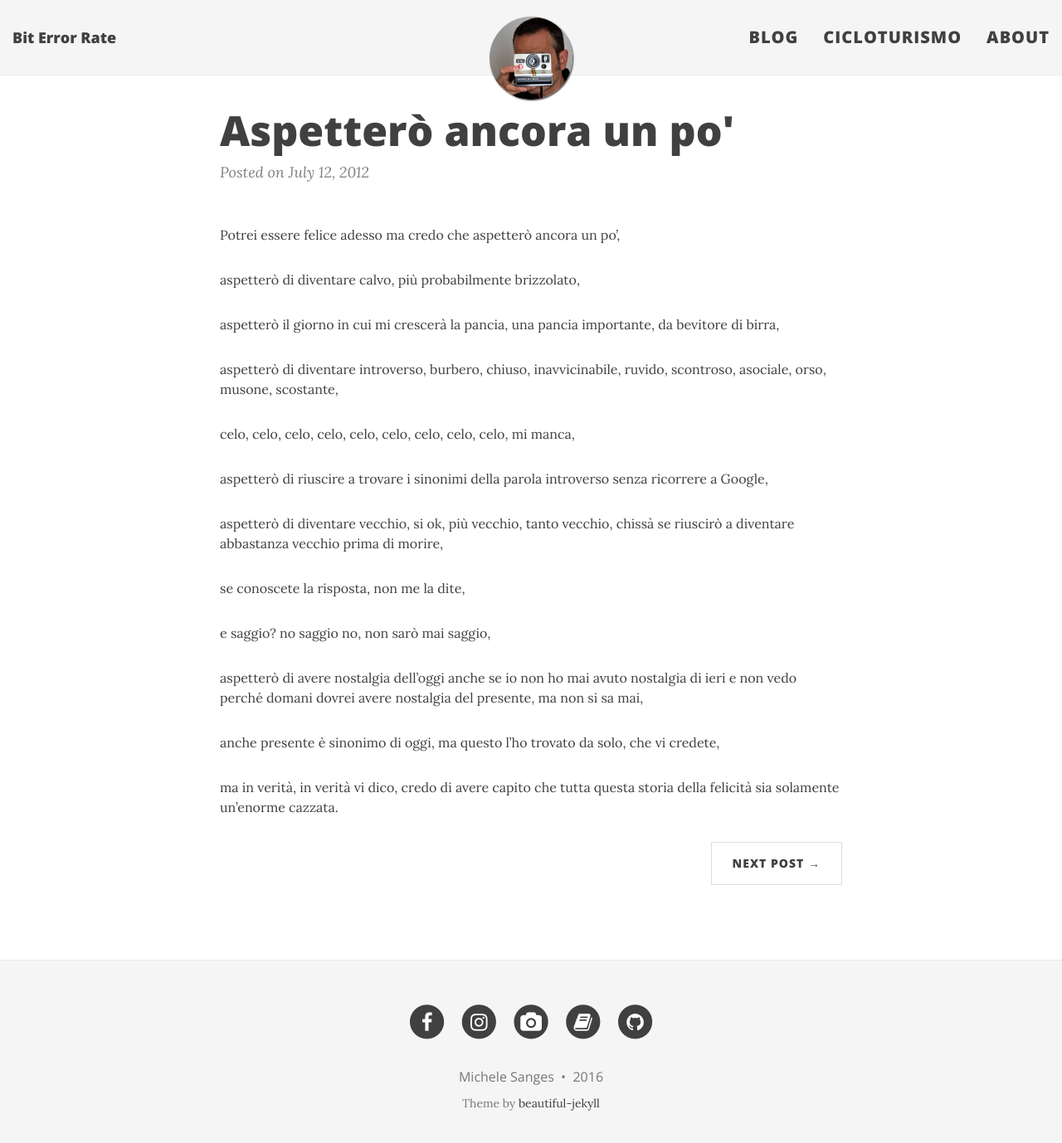
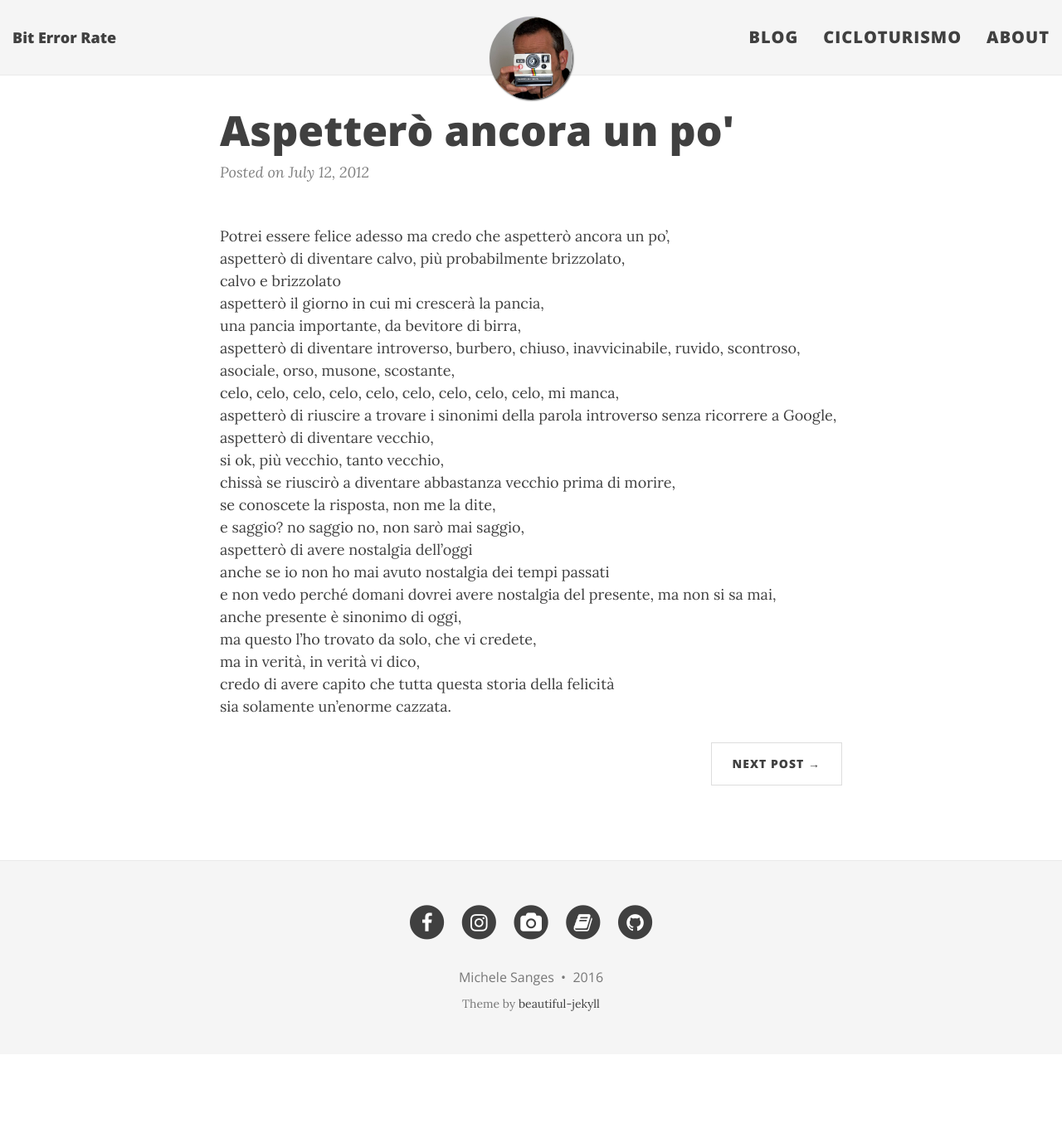
Before and after one commit to michelesanges/michelesanges.github.io, a Jekyll site: the page built from _posts/2012-07-12-aspettero ancora un po.markdown, in a window 1280 px wide and 1391 px high. Shown: the top 1378 px of the window at 83% size. Built offline with Jekyll 4.4.1, drawn with Linux system fonts in a browser that asks for light colours; nearby versions of some CDN libraries.

Commit message:
ancora qualche modifica

```diff
--- a/_posts/2012-07-12-aspettero ancora un po.markdown
+++ b/_posts/2012-07-12-aspettero ancora un po.markdown
@@ -6,25 +6,23 @@ categories: post
 tags: post
 ---
 Potrei essere felice adesso ma credo che aspetterò ancora un po',
-
 aspetterò di diventare calvo, più probabilmente brizzolato,
-
-aspetterò il giorno in cui mi crescerà la pancia, una pancia importante, da bevitore di birra,
-
+calvo e brizzolato
+aspetterò il giorno in cui mi crescerà la pancia,
+una pancia importante, da bevitore di birra,
 aspetterò di diventare introverso, burbero, chiuso, inavvicinabile, ruvido, scontroso, asociale, orso, musone, scostante,
-
 celo, celo, celo, celo, celo, celo, celo, celo, celo, mi manca,
-
 aspetterò di riuscire a trovare i sinonimi della parola introverso senza ricorrere a Google,
-
-aspetterò di diventare vecchio, si ok, più vecchio, tanto vecchio, chissà se riuscirò a diventare abbastanza vecchio prima di morire,
-
+aspetterò di diventare vecchio,
+si ok, più vecchio, tanto vecchio,
+chissà se riuscirò a diventare abbastanza vecchio prima di morire,
 se conoscete la risposta, non me la dite,
-
 e saggio? no saggio no, non sarò mai saggio,
-
-aspetterò di avere nostalgia dell'oggi anche se io non ho mai avuto nostalgia di ieri e non vedo perché domani dovrei avere nostalgia del presente, ma non si sa mai,
-
-anche presente è sinonimo di oggi, ma questo l'ho trovato da solo, che vi credete,
-
-ma in verità, in verità vi dico, credo di avere capito che tutta questa storia della felicità sia solamente un'enorme cazzata.
+aspetterò di avere nostalgia dell'oggi
+anche se io non ho mai avuto nostalgia dei tempi passati
+e non vedo perché domani dovrei avere nostalgia del presente, ma non si sa mai,
+anche presente è sinonimo di oggi,
+ma questo l'ho trovato da solo, che vi credete,
+ma in verità, in verità vi dico,
+credo di avere capito che tutta questa storia della felicità
+sia solamente un'enorme cazzata.
--- a/css/main.css
+++ b/css/main.css
@@ -4,8 +4,7 @@
 
 body {
    font-family: 'Lora', 'Times New Roman', serif;
-/*   font-size: 18px; */
- font-size: 16px;
+   font-size: 18px;
   color: #404040;
   position: relative;
   background: #FFF;
```
Also changed, not shown: _posts/2012-07-20-il sogno.markdown (+14 -17 lines), about.md (+3 -2 lines), blog/index.html (+2 -2 lines).
